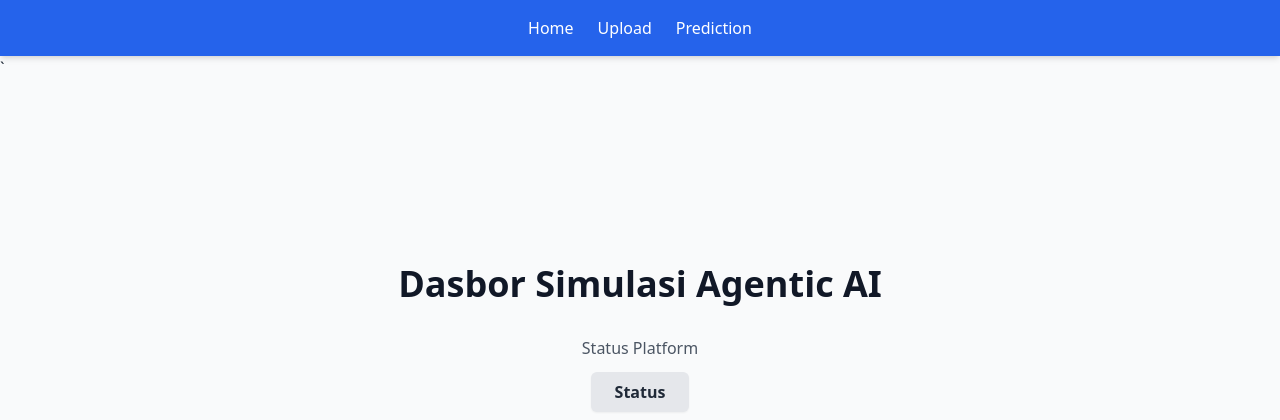
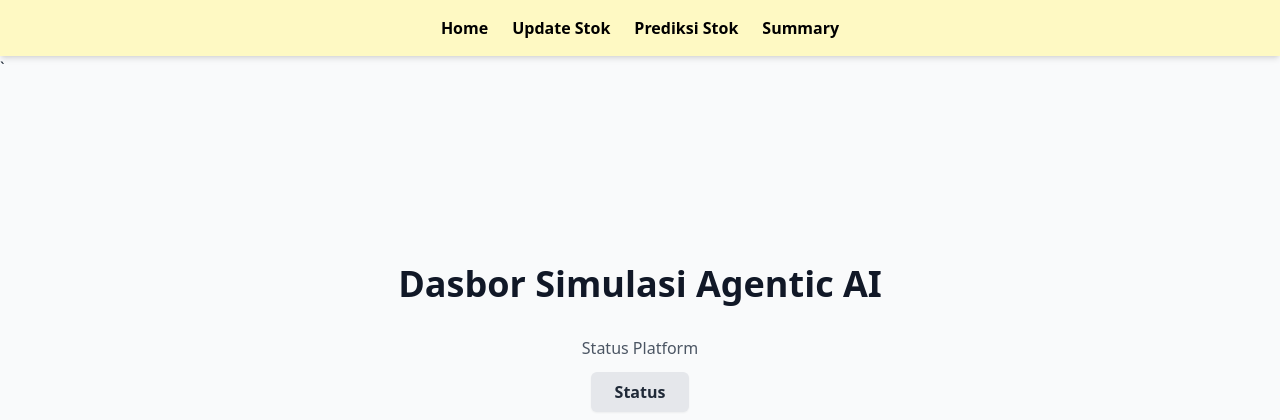
Before and after one commit to Cleign1/frontend-n8n-skripsi, a Flask app: page / in a window 1280 px wide. Shown: the top 420 px of the page. Run offline with Flask 3, Linux system fonts and the light colour scheme; some libraries are stand-ins or nearby versions.

Commit message:
Update header navigation links and styling for consistency

```diff
--- a/templates/components/header.html
+++ b/templates/components/header.html
@@ -1,8 +1,9 @@
 <!-- templates/components/header.html -->
-<nav class="bg-blue-600 text-white px-6 py-4 shadow-md">
+<nav class="bg-yellow-100 text-black px-6 py-4 shadow-md font-semibold">
   <ul class="flex space-x-6 max-w-7xl mx-auto justify-center">
-    <li><a href="{{ url_for('index') }}" class="hover:underline">Home</a></li>
-    <li><a href="{{ url_for('upload_daily_sales') }}" class="hover:underline">Upload</a></li>
-    <li><a href="{{ url_for('predictions') }}" class="hover:underline">Prediction</a></li>
+    <li><a href="{{ url_for('index') }}" class="hover:text-gray-500">Home</a></li>
+    <li><a href="{{ url_for('update_stok') }}" class="hover:text-gray-500">Update Stok</a></li>
+    <li><a href="{{ url_for('predictions') }}" class="hover:text-gray-500">Prediksi Stok</a></li>
+    <li><a href="{{ url_for('rangkuman') }}" class="hover:text-gray-500">Summary</a></li>
   </ul>
 </nav>
```
